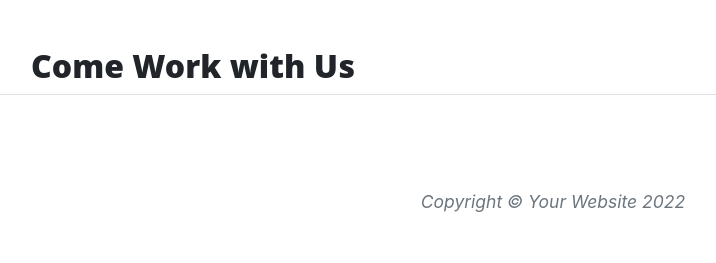
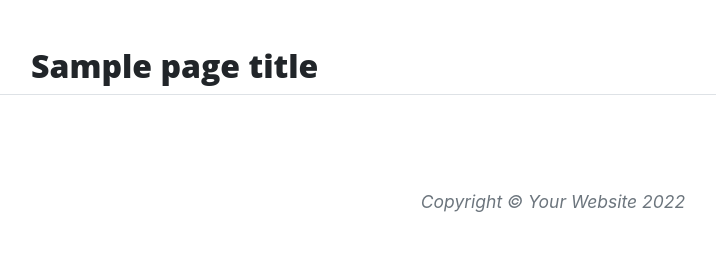
Before and after one commit to r3b3l-dev/Thorin-Co, a Flask app: template templates/careers.html in a window 1280 px wide. Shown: the part 629-892 px from the top of the page, without its empty margins (87-803 px from the left). Run offline with Flask 2, Linux system fonts and the light colour scheme; the template is opened without the code that fills it: most values are stand-ins (such as "Sample title", 1, 10 or a date in 2020); some libraries are stand-ins or nearby versions.

Commit message:
Use expression to pass through page title variable to all pages

```diff
--- a/templates/about.html
+++ b/templates/about.html
@@ -1,6 +1,6 @@
 {% extends "base.html" %}
 {% block content %}
-    <h2>About Page</h2>
+    <h2>{{ page_title }}</h2>
     <p>
         The formation of the group grew out of a meeting Gandalf had with Thorin in Bree which kindled Thorin's interest
         in recapturing his long lost family inheritance. (Thorin's grandfather had been the King under the Mountain when
--- a/templates/careers.html
+++ b/templates/careers.html
@@ -1,4 +1,4 @@
 {% extends "base.html" %}
 {% block content %}
-    <h2>Come Work with Us</h2>
+    <h2>{{ page_title }}</h2>
 {% endblock %}
--- a/templates/contact.html
+++ b/templates/contact.html
@@ -1,4 +1,4 @@
 {% extends "base.html" %}
 {% block content %}
-    <h2>Contact Page</h2>
+    <h2>{{ page_title }}</h2>
 {% endblock %}
```
